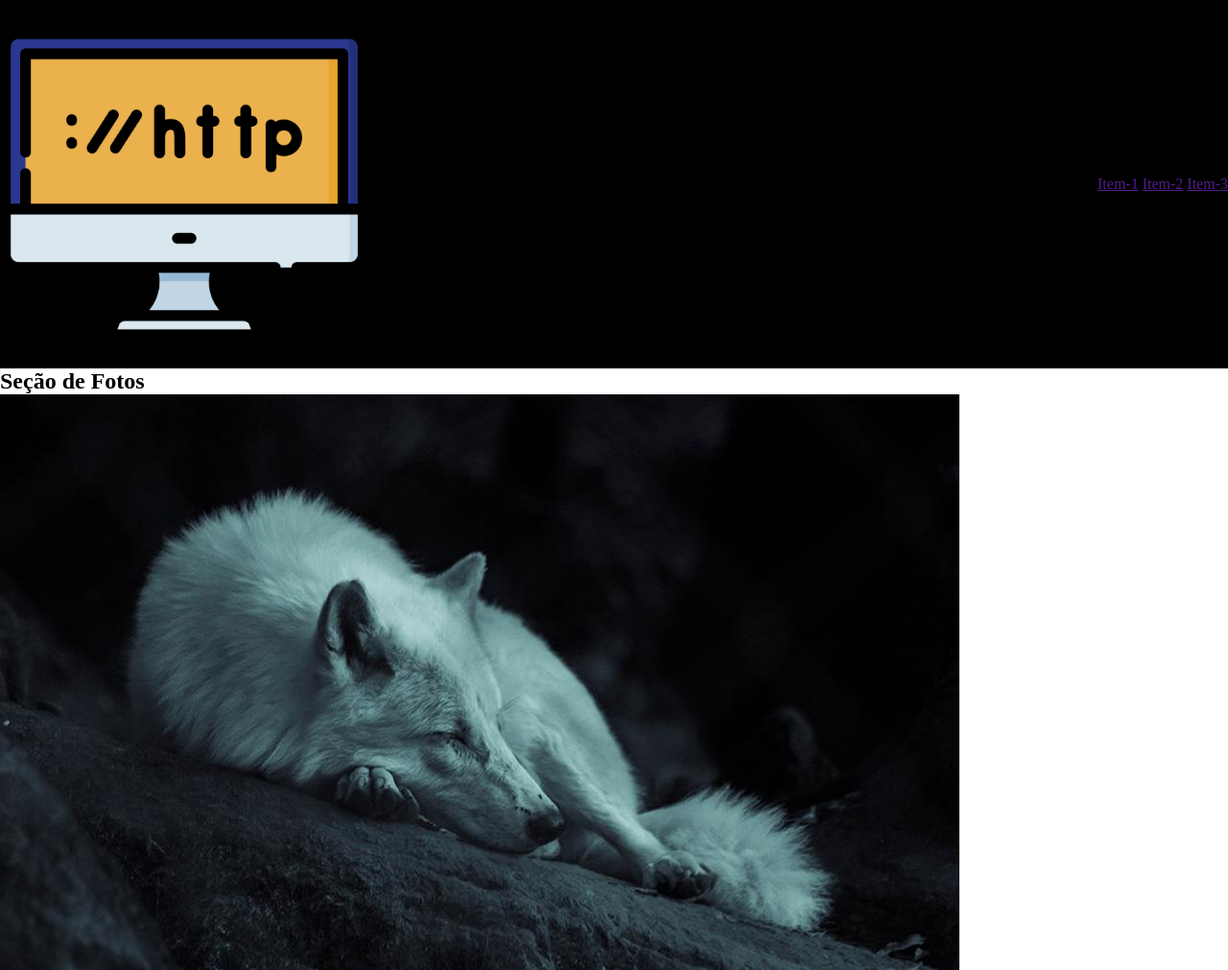
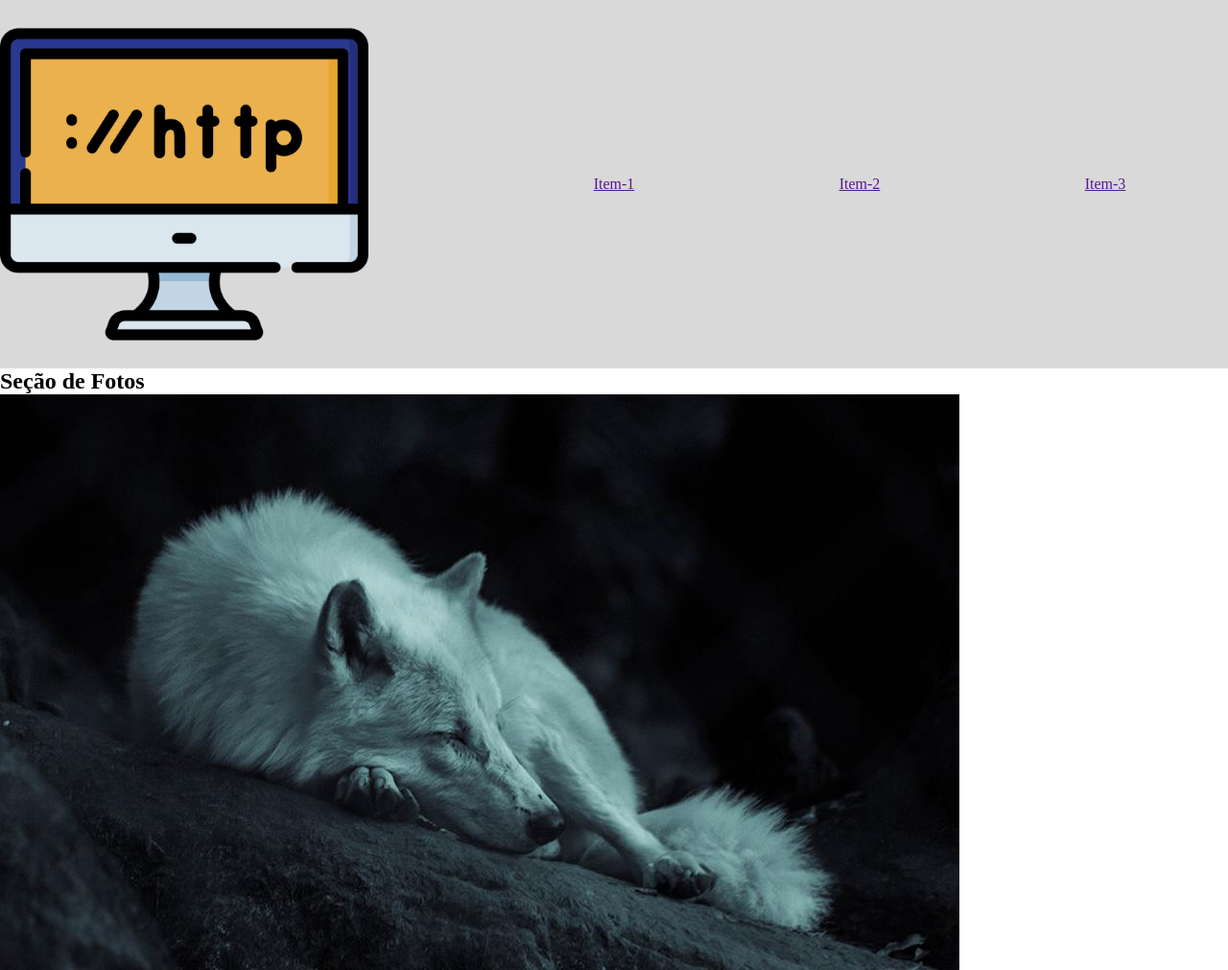
Before and after one commit to 1TDSPM-23/rm99892, a plain HTML site: page index.html in a window 1280 px wide. Shown: the top 1011 px of the page at 96% size. Drawn offline with Linux system fonts and the light colour scheme.

Commit message:
Estilo especifico da NAV/BAR

```diff
--- a/CSS/estilo.css
+++ b/CSS/estilo.css
@@ -9,7 +9,7 @@
     justify-content: space-between;
     flex-wrap: wrap;
     align-items: center;
-    background-color: #000000;
+    background-color: #d9d9d9;
 }
 
 .cabecalho img{
@@ -17,3 +17,9 @@
     max-width: 30%;
     display: block;
 }
+.cabecalho nav{
+    display: flex;
+    justify-content: space-around;
+    width: 60%;
+    height: 100%;
+}
```
